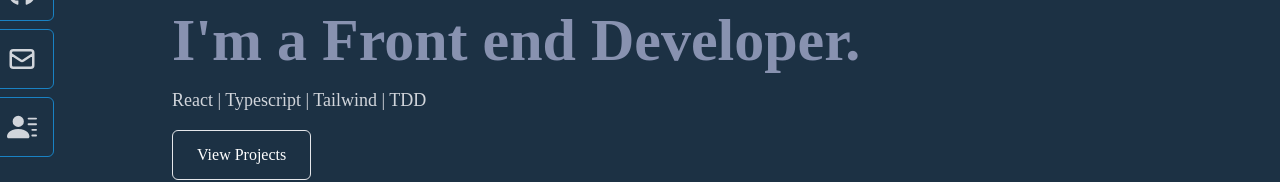
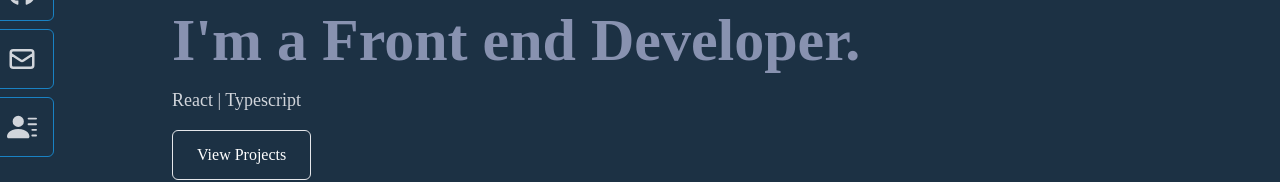
Before and after one commit to BlakeLawrence/portfolio, a React (Create React App) app: page / in a window 1280 px wide. Shown: the part 387-569 px from the top of the page. Built offline with nearby package versions, Linux system fonts and the light colour scheme.

Commit message:
updated home

```diff
--- a/src/components/Home.jsx
+++ b/src/components/Home.jsx
@@ -69,7 +69,7 @@ const Home = () => {
             I'm a Front end Developer.
           </h2>
           <p className="text-gray-300 py-4 max-w-[700px] text-sm md:text-lg text-start">
-            React | Typescript | Tailwind | TDD
+            React | Typescript
           </p>
           <div>
             {/* Smoothe Scroll link to projects */}
```
